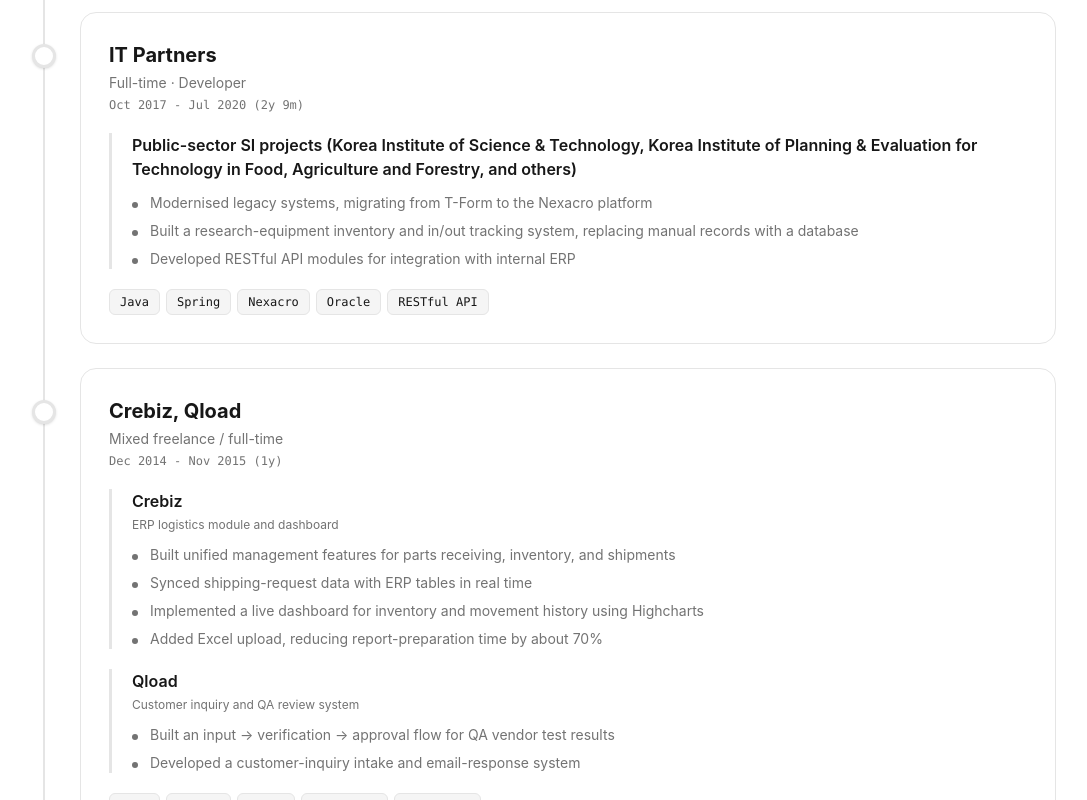
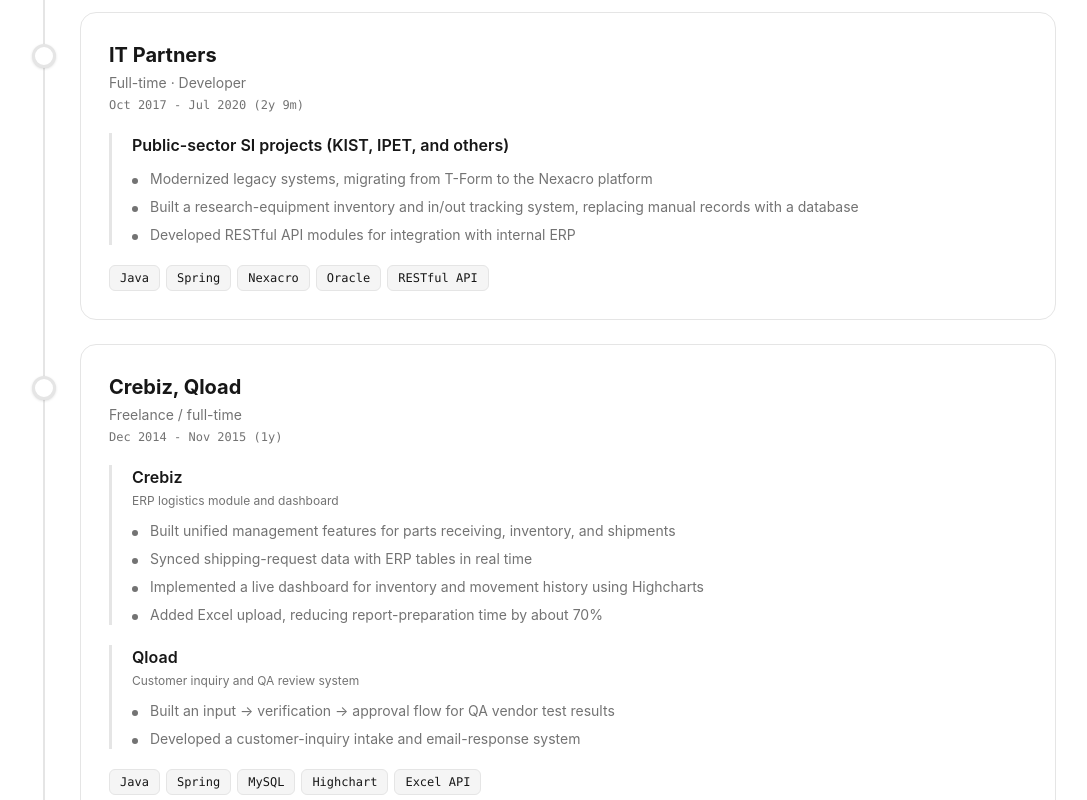
Before and after one commit to ongsi2/thmm, a Next.js app: page /en in a window 1280 px wide. Shown: the part 1780-2580 px from the top of the page, without its empty margins (92-1179 px from the left). Built offline with nearby package versions, Linux system fonts and the light colour scheme; a web font is replaced by a local one.

Commit message:
refactor(i18n): normalize crebiz shape and apply en.json polish

```diff
--- a/app/[locale]/page.tsx
+++ b/app/[locale]/page.tsx
@@ -10,6 +10,7 @@
   const tNav = useTranslations('nav');
   const tHero = useTranslations('hero');
   const tExp = useTranslations('experience');
+  const expBullets = (key: string) => tExp.raw(key) as string[];
 
   // IntersectionObserver for scroll reveal
   useEffect(() => {
@@ -245,7 +246,7 @@
                 <div className="border-l-[3px] border-[var(--color-accent)]/30 pl-5 mb-5">
                   <p className="font-semibold text-base mb-3">{tExp('kimst.projectTitle')}</p>
                   <ul className="space-y-2 text-sm text-[var(--color-text-muted)]">
-                    {(tExp.raw('kimst.bullets') as string[]).map((bullet, idx) => (
+                    {expBullets('kimst.bullets').map((bullet, idx) => (
                       <BulletItem accent key={idx}>{bullet}</BulletItem>
                     ))}
                   </ul>
@@ -272,7 +273,7 @@
                 <div className="border-l-[3px] border-[var(--color-border)] pl-5 mb-5">
                   <p className="font-semibold text-base mb-3">{tExp('kpf.projectTitle')}</p>
                   <ul className="space-y-2 text-sm text-[var(--color-text-muted)]">
-                    {(tExp.raw('kpf.bullets') as string[]).map((bullet, idx) => (
+                    {expBullets('kpf.bullets').map((bullet, idx) => (
                       <BulletItem key={idx}>{bullet}</BulletItem>
                     ))}
                   </ul>
@@ -299,7 +300,7 @@
                 <div className="border-l-[3px] border-[var(--color-border)] pl-5 mb-5">
                   <p className="font-semibold text-base mb-3">{tExp('itpartners.projectTitle')}</p>
                   <ul className="space-y-2 text-sm text-[var(--color-text-muted)]">
-                    {(tExp.raw('itpartners.bullets') as string[]).map((bullet, idx) => (
+                    {expBullets('itpartners.bullets').map((bullet, idx) => (
                       <BulletItem key={idx}>{bullet}</BulletItem>
                     ))}
                   </ul>
@@ -324,25 +325,17 @@
                 </div>
 
                 <div className="space-y-5 mb-5">
-                  <div className="border-l-[3px] border-[var(--color-border)] pl-5">
-                    <p className="font-semibold text-base mb-1">{tExp('crebiz.crebizTitle')}</p>
-                    <p className="text-xs text-[var(--color-text-muted)] mb-3">{tExp('crebiz.crebizSubtitle')}</p>
-                    <ul className="space-y-2 text-sm text-[var(--color-text-muted)]">
-                      {(tExp.raw('crebiz.crebizBullets') as string[]).map((bullet, idx) => (
-                        <BulletItem key={idx}>{bullet}</BulletItem>
-                      ))}
-                    </ul>
-                  </div>
-
-                  <div className="border-l-[3px] border-[var(--color-border)] pl-5">
-                    <p className="font-semibold text-base mb-1">{tExp('crebiz.qloadTitle')}</p>
-                    <p className="text-xs text-[var(--color-text-muted)] mb-3">{tExp('crebiz.qloadSubtitle')}</p>
-                    <ul className="space-y-2 text-sm text-[var(--color-text-muted)]">
-                      {(tExp.raw('crebiz.qloadBullets') as string[]).map((bullet, idx) => (
-                        <BulletItem key={idx}>{bullet}</BulletItem>
-                      ))}
-                    </ul>
-                  </div>
+                  {(tExp.raw('crebiz.projects') as { title: string; subtitle: string; bullets: string[] }[]).map((proj, idx) => (
+                    <div key={idx} className="border-l-[3px] border-[var(--color-border)] pl-5">
+                      <p className="font-semibold text-base mb-1">{proj.title}</p>
+                      <p className="text-xs text-[var(--color-text-muted)] mb-3">{proj.subtitle}</p>
+                      <ul className="space-y-2 text-sm text-[var(--color-text-muted)]">
+                        {proj.bullets.map((bullet, bi) => (
+                          <BulletItem key={bi}>{bullet}</BulletItem>
+                        ))}
+                      </ul>
+                    </div>
+                  ))}
                 </div>
 
                 <div className="flex flex-wrap gap-1.5">
@@ -366,7 +359,7 @@
                 <div className="border-l-[3px] border-[var(--color-border)] pl-5 mb-5">
                   <p className="font-semibold text-base mb-3">{tExp('nhn.projectTitle')}</p>
                   <ul className="space-y-2 text-sm text-[var(--color-text-muted)]">
-                    {(tExp.raw('nhn.bullets') as string[]).map((bullet, idx) => (
+                    {expBullets('nhn.bullets').map((bullet, idx) => (
                       <BulletItem key={idx}>{bullet}</BulletItem>
                     ))}
                   </ul>
--- a/messages/en.json
+++ b/messages/en.json
@@ -21,7 +21,7 @@
   "experience": {
     "eyebrow": "EXPERIENCE",
     "heading": "About 10 years in the field",
-    "currentBadge": "Current",
+    "currentBadge": "Present",
     "kimst": {
       "name": "Korea Institute of Marine Science & Technology Promotion (해양수산과학기술진흥원, KIMST)",
       "role": "Freelance · Developer",
@@ -42,37 +42,43 @@
         "Built a Jenkins-based CI/CD pipeline, cutting deploy time from 30 min to 5 min",
         "Designed a high-availability infrastructure on NCP (session clustering, zero-downtime deploys)",
         "Set up real-time monitoring and alerting, and led incident response",
-        "Integrated BizTalk KakaoTalk notifications and ePapyrus PDF solutions"
+        "Integrated BizTalk's KakaoTalk AlimTalk notifications and ePapyrus PDF solutions"
       ]
     },
     "itpartners": {
       "name": "IT Partners",
       "role": "Full-time · Developer",
       "tenure": "Oct 2017 - Jul 2020 (2y 9m)",
-      "projectTitle": "Public-sector SI projects (Korea Institute of Science & Technology, Korea Institute of Planning & Evaluation for Technology in Food, Agriculture and Forestry, and others)",
+      "projectTitle": "Public-sector SI projects (KIST, IPET, and others)",
       "bullets": [
-        "Modernised legacy systems, migrating from T-Form to the Nexacro platform",
+        "Modernized legacy systems, migrating from T-Form to the Nexacro platform",
         "Built a research-equipment inventory and in/out tracking system, replacing manual records with a database",
         "Developed RESTful API modules for integration with internal ERP"
       ]
     },
     "crebiz": {
       "name": "Crebiz, Qload",
-      "role": "Mixed freelance / full-time",
+      "role": "Freelance / full-time",
       "tenure": "Dec 2014 - Nov 2015 (1y)",
-      "crebizTitle": "Crebiz",
-      "crebizSubtitle": "ERP logistics module and dashboard",
-      "crebizBullets": [
+      "projects": [
+        {
+          "title": "Crebiz",
+          "subtitle": "ERP logistics module and dashboard",
+          "bullets": [
             "Built unified management features for parts receiving, inventory, and shipments",
             "Synced shipping-request data with ERP tables in real time",
             "Implemented a live dashboard for inventory and movement history using Highcharts",
             "Added Excel upload, reducing report-preparation time by about 70%"
-      ],
-      "qloadTitle": "Qload",
-      "qloadSubtitle": "Customer inquiry and QA review system",
-      "qloadBullets": [
+          ]
+        },
+        {
+          "title": "Qload",
+          "subtitle": "Customer inquiry and QA review system",
+          "bullets": [
             "Built an input → verification → approval flow for QA vendor test results",
             "Developed a customer-inquiry intake and email-response system"
+          ]
+        }
       ]
     },
     "nhn": {
--- a/messages/ko.json
+++ b/messages/ko.json
@@ -60,19 +60,25 @@
       "name": "크레비즈, 큐로드",
       "role": "프리랜서 · 정규직 혼합",
       "tenure": "2014.12 - 2015.11 (1년)",
-      "crebizTitle": "크레비즈",
-      "crebizSubtitle": "ERP 물류 모듈 및 대시보드 개발",
-      "crebizBullets": [
+      "projects": [
+        {
+          "title": "크레비즈",
+          "subtitle": "ERP 물류 모듈 및 대시보드 개발",
+          "bullets": [
             "부품 입출고, 재고, 출하 등의 관리 기능 통합 개발",
             "재고 출하 요청 데이터를 ERP 테이블과 실시간 연동",
             "실시간 재고 현황 및 입출고 이력 조회 대시보드 구현 (Highchart)",
             "Excel 업로드 기능으로 보고서 작성 시간 약 70% 단축"
-      ],
-      "qloadTitle": "큐로드",
-      "qloadSubtitle": "고객 문의 및 QA 검수 시스템 개발",
-      "qloadBullets": [
+          ]
+        },
+        {
+          "title": "큐로드",
+          "subtitle": "고객 문의 및 QA 검수 시스템 개발",
+          "bullets": [
             "QA 업체의 테스트 결과 입력 → 검증 → 승인 기능 개발",
             "고객센터 문의 접수 및 이메일 답변 처리 시스템 구축"
+          ]
+        }
       ]
     },
     "nhn": {
```
Lines whose indentation alone changed are shown as unchanged.
